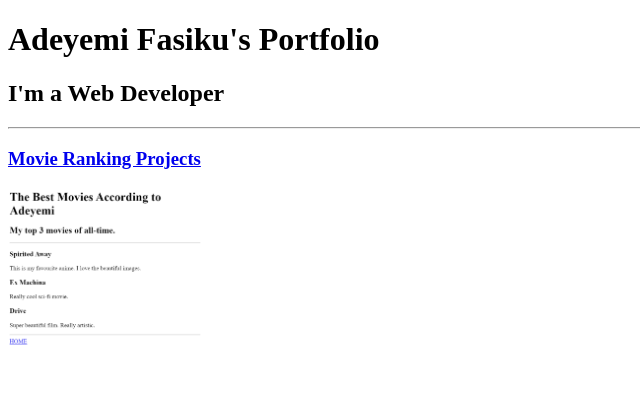
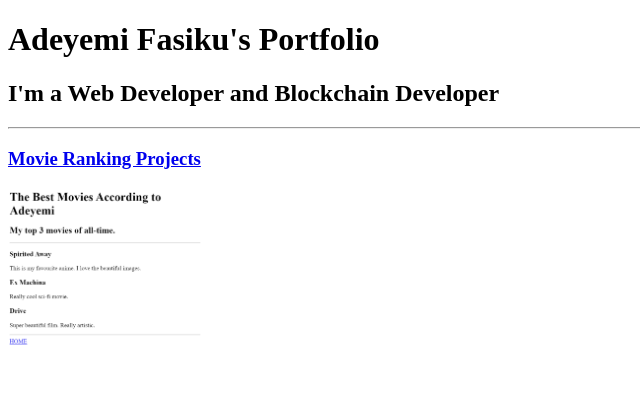
Before and after one commit to adeymifash/HTML-PROTFOLIO, a plain HTML site: page index.html in a window 1280 px wide. Shown: the top 408 px of the page, without its empty margins (0-640 px from the left). Drawn offline with Linux system fonts and the light colour scheme.

Commit message:
Update index.html

```diff
--- a/index.html
+++ b/index.html
@@ -19,12 +19,12 @@ https://developer.mozilla.org/en-US/docs/Web/HTML/Element/img#attr-height -->
 
 <head>
   <meta charset="UTF-8">
-  <title>Adeyemi Fash Portfolio</title>
+  <title>Adeyemi Fasiku Portfolio</title>
 </head>
 
 <body>
   <h1>Adeyemi Fasiku's Portfolio</h1>
-  <h2>I'm a Web Developer</h2>
+  <h2>I'm a Web Developer and Blockchain Developer </h2>
   <hr />
   <h3><a href="./public/movie-ranking.html">Movie Ranking Projects</a></h3>
   <img src="./assets/images/movie-ranking.png" height="200" alt="movie ranking project preview"/>
```
